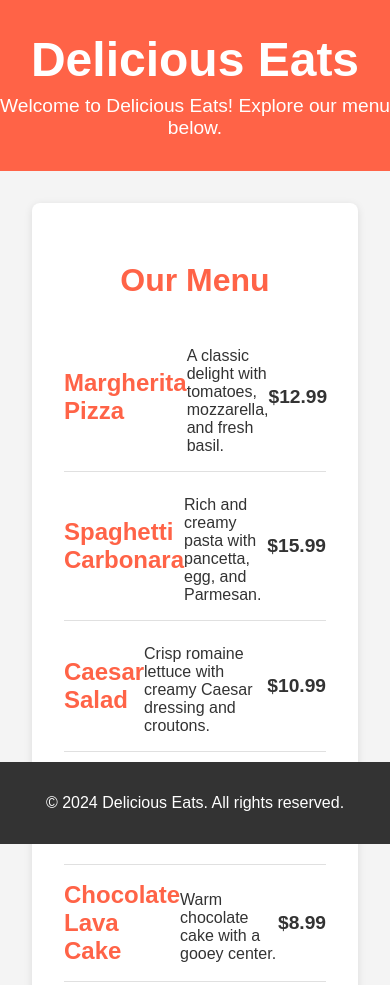
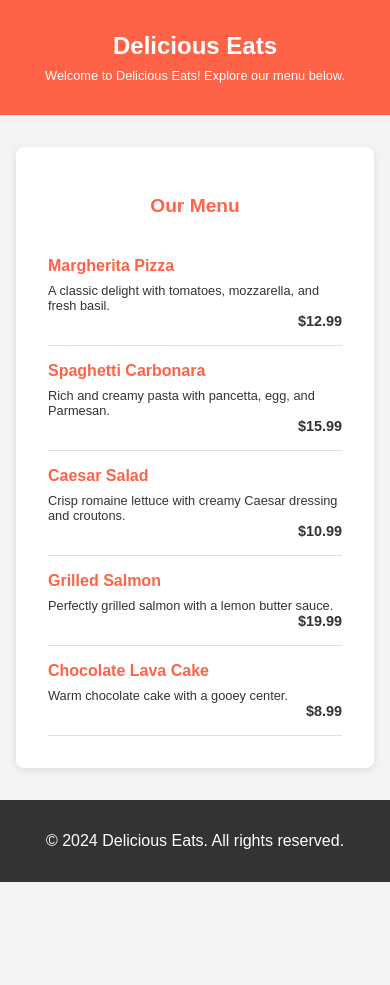
Before and after one commit to aayy07/spiceandchutney, a plain HTML site: page index.html in a window 390 px wide. Shown: the top 985 px of the page. After the commit the page ends 882 px from the top, so only its background shows below. Drawn offline with Linux system fonts and the light colour scheme.

Commit message:
Version 1.1

```diff
--- a/styles.css
+++ b/styles.css
@@ -9,22 +9,22 @@ body {
 header {
     background-color: #ff6347;
     color: white;
-    padding: 2rem 0;
+    padding: 2rem 1rem;
     text-align: center;
 }
 
 header h1 {
     margin: 0;
-    font-size: 3rem;
+    font-size: 2.5rem;
 }
 
 header p {
-    font-size: 1.2rem;
+    font-size: 1rem;
     margin: 0.5rem 0 0;
 }
 
 main {
-    padding: 2rem;
+    padding: 2rem 1rem;
 }
 
 #menu {
@@ -47,6 +47,7 @@ main {
     align-items: center;
     border-bottom: 1px solid #e0e0e0;
     padding: 1rem 0;
+    flex-wrap: wrap;
 }
 
 .menu-item h3 {
@@ -58,12 +59,14 @@ main {
 .menu-item p {
     margin: 0.5rem 0 0;
     font-size: 1rem;
+    flex: 1 1 100%;
 }
 
 .price {
     font-size: 1.2rem;
     color: #333;
     font-weight: bold;
+    margin-left: auto;
 }
 
 footer {
@@ -71,7 +74,57 @@ footer {
     padding: 1rem 0;
     background-color: #333;
     color: white;
-    position: fixed;
-    width: 100%;
-    bottom: 0;
 }
+
+/* Responsive Design */
+@media (max-width: 768px) {
+    header h1 {
+        font-size: 2rem;
+    }
+
+    header p {
+        font-size: 0.9rem;
+    }
+
+    #menu h2 {
+        font-size: 1.5rem;
+    }
+
+    .menu-item h3 {
+        font-size: 1.2rem;
+    }
+
+    .menu-item p {
+        font-size: 0.9rem;
+    }
+
+    .price {
+        font-size: 1rem;
+    }
+}
+
+@media (max-width: 480px) {
+    header h1 {
+        font-size: 1.5rem;
+    }
+
+    header p {
+        font-size: 0.8rem;
+    }
+
+    #menu h2 {
+        font-size: 1.2rem;
+    }
+
+    .menu-item h3 {
+        font-size: 1rem;
+    }
+
+    .menu-item p {
+        font-size: 0.8rem;
+    }
+
+    .price {
+        font-size: 0.9rem;
+    }
+}
```
